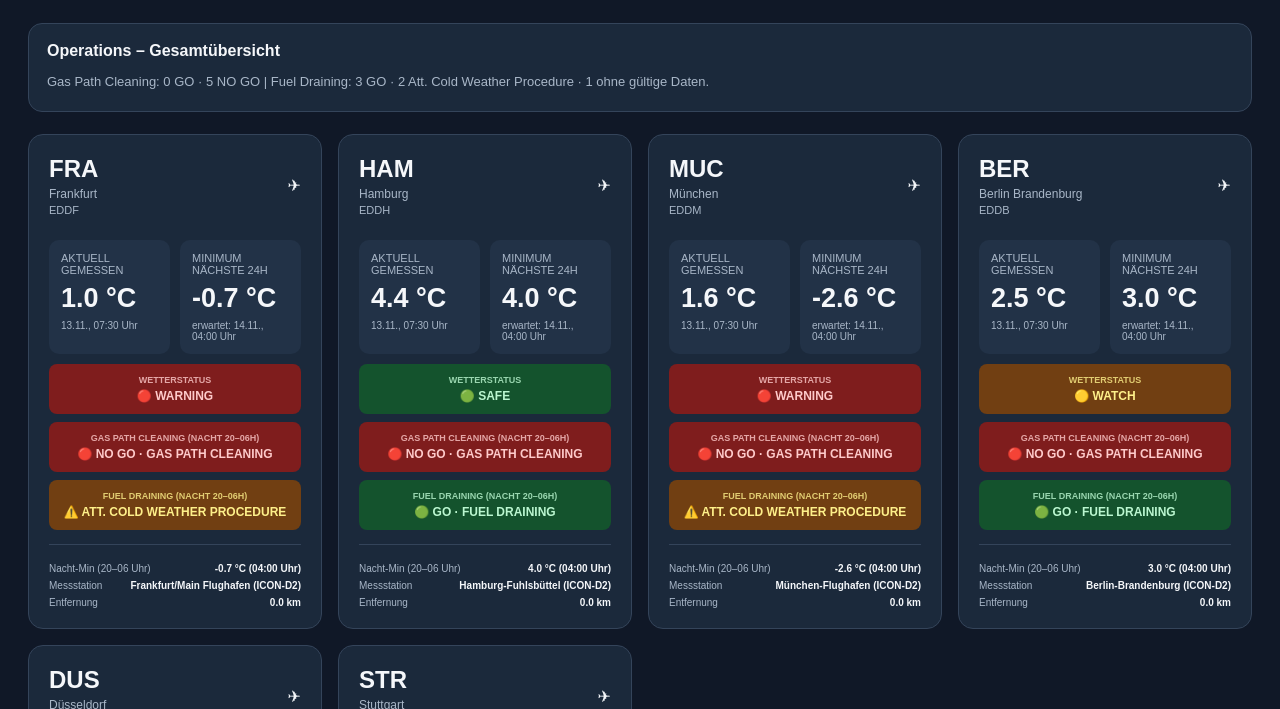
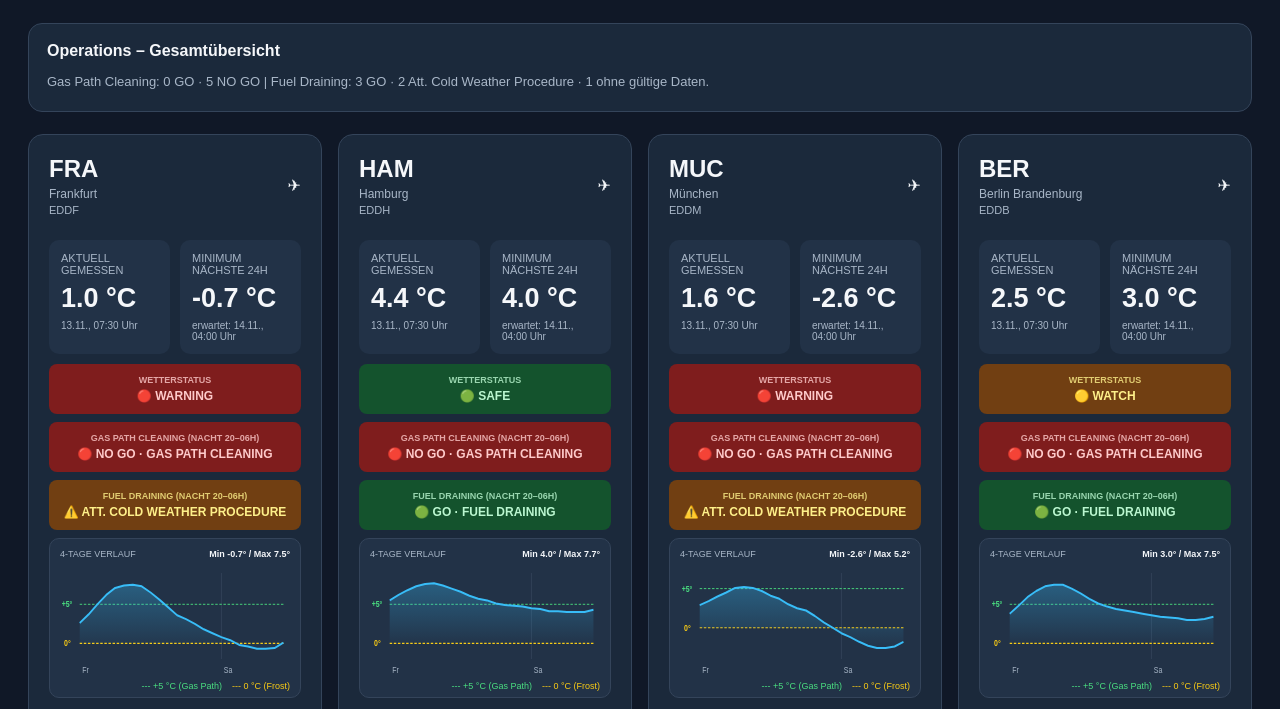
Before and after one commit to Phill12233/airport-weather-dashboard, a plain HTML site: page index.html in a window 1280 px wide. Shown: the part 85-794 px from the top of the page. Drawn offline with Linux system fonts and the light colour scheme; no server answers.

Commit message:
Add 4-day temperature chart with 0°C and +5°C reference lines
Updated grid column size and added new chart styles for a 4-day forecast. Modified API call for fetching weather data to include a 5-day forecast.

```diff
--- a/index.html
+++ b/index.html
@@ -83,7 +83,7 @@ h1 {
 
 .grid {
   display: grid;
-  grid-template-columns: repeat(auto-fit, minmax(245px, 1fr));
+  grid-template-columns: repeat(auto-fit, minmax(265px, 1fr));
   gap: 16px;
 }
 
@@ -159,7 +159,8 @@ h1 {
 }
 
 .weather-status,
-.gaspath-status {
+.gaspath-status,
+.fueldrain-status {
   margin-bottom: 8px;
 }
 
@@ -193,6 +194,52 @@ h1 {
 .gray {
   background: #334155;
   color: #cbd5e1;
+}
+
+/* 4-Tage Forecast Chart Box */
+.chart-box {
+  background: var(--panel-light);
+  border: 1px solid var(--border);
+  border-radius: 10px;
+  padding: 10px 10px 6px;
+  margin-top: 4px;
+}
+
+.chart-header {
+  display: flex;
+  justify-content: space-between;
+  align-items: center;
+  font-size: 9px;
+  color: var(--muted);
+  margin-bottom: 6px;
+}
+
+.chart-range {
+  color: var(--text);
+  font-weight: bold;
+}
+
+.chart-svg {
+  width: 100%;
+  height: 112px;
+  display: block;
+}
+
+.chart-legend {
+  display: flex;
+  justify-content: flex-end;
+  gap: 10px;
+  font-size: 9px;
+  color: var(--muted);
+  margin-top: 4px;
+}
+
+.legend-5 {
+  color: #4ade80;
+}
+
+.legend-0 {
+  color: #facc15;
 }
 
 .details {
@@ -374,29 +421,163 @@ function weatherPresentation(status) {
 }
 
 /* --------------------------------------------------------
-   Live DWD ICON-D2 Fallback im Browser (wenn GitHub Action verzögert)
+   SVG 4-Tage-Temperaturverlauf inkl. 0°C & +5°C Linien
+-------------------------------------------------------- */
+
+function buildForecastChartHtml(hourly, airportCode) {
+  const points = (hourly || []).filter(
+    p => p && p.time && isNumber(p.temperature)
+  );
+
+  if (points.length < 2) {
+    return `
+      <div class="chart-box">
+        <div class="chart-header">
+          <span>TEMPERATURVERLAUF (4 TAGE)</span>
+          <span>--</span>
+        </div>
+        <div style="font-size:10px; color:var(--muted); text-align:center; padding:28px 0;">
+          Keine 4-Tage-Verlaufsdaten verfügbar
+        </div>
+      </div>
+    `;
+  }
+
+  const temps = points.map(p => p.temperature);
+  const rawMin = Math.min(...temps);
+  const rawMax = Math.max(...temps);
+
+  // Y-Achse immer so skalieren, dass 0°C und +5°C sichtbar bleiben
+  const minVal = Math.floor(Math.min(rawMin, -1) - 1);
+  const maxVal = Math.ceil(Math.max(rawMax, 6) + 1);
+  const span = Math.max(maxVal - minVal, 1);
+
+  const W = 280;
+  const H = 112;
+  const padL = 24;
+  const padR = 8;
+  const padT = 8;
+  const padB = 18;
+  const plotW = W - padL - padR;
+  const plotH = H - padT - padB;
+
+  const yForTemp = (t) => padT + ((maxVal - t) / span) * plotH;
+  const xForIdx = (i) => padL + (i / (points.length - 1)) * plotW;
+
+  const y5 = yForTemp(5.0);
+  const y0 = yForTemp(0.0);
+
+  // Pfad der Temperaturkurve
+  const lineCoords = points.map((p, i) => {
+    const x = xForIdx(i).toFixed(1);
+    const y = yForTemp(p.temperature).toFixed(1);
+    return `${i === 0 ? "M" : "L"}${x},${y}`;
+  }).join(" ");
+
+  // Fläche unterhalb der Kurve bis zur 0°C-Linie (oder Boden)
+  const baseLineY = Math.min(Math.max(y0, padT), padT + plotH).toFixed(1);
+  const areaCoords =
+    `${lineCoords} L${xForIdx(points.length - 1).toFixed(1)},${baseLineY} ` +
+    `L${xForIdx(0).toFixed(1)},${baseLineY} Z`;
+
+  // Vertikale Tageswechsel (00:00 Uhr) & Wochentags-Labels
+  let dayMarkers = "";
+  let lastDay = "";
+  points.forEach((p, i) => {
+    const d = new Date(p.time);
+    const dayKey = d.toLocaleDateString("de-DE", { day: "2-digit", month: "2-digit" });
+    const weekday = d.toLocaleDateString("de-DE", { weekday: "short" }).replace(".", "");
+    const x = xForIdx(i);
+
+    if (dayKey !== lastDay) {
+      if (i > 0) {
+        dayMarkers += `<line x1="${x.toFixed(1)}" y1="${padT}" x2="${x.toFixed(1)}" y2="${padT + plotH}" stroke="#34445a" stroke-width="1" />`;
+      }
+      if (x < W - 26) {
+        dayMarkers += `<text x="${(x + 3).toFixed(1)}" y="${H - 4}" fill="#a9b7c8" font-size="8.5">${weekday}</text>`;
+      }
+      lastDay = dayKey;
+    }
+  });
+
+  const gradId = `tempGrad_${airportCode}`;
+
+  return `
+    <div class="chart-box">
+      <div class="chart-header">
+        <span>4-TAGE VERLAUF</span>
+        <span class="chart-range">Min ${rawMin.toFixed(1)}° / Max ${rawMax.toFixed(1)}°</span>
+      </div>
+
+      <svg class="chart-svg" viewBox="0 0 ${W} ${H}" preserveAspectRatio="none">
+        <defs>
+          <linearGradient id="${gradId}" x1="0" y1="0" x2="0" y2="1">
+            <stop offset="0%" stop-color="#38bdf8" stop-opacity="0.32" />
+            <stop offset="100%" stop-color="#38bdf8" stop-opacity="0.02" />
+          </linearGradient>
+        </defs>
+
+        <!-- Tageslinien & Wochentage -->
+        ${dayMarkers}
+
+        <!-- +5°C Referenzlinie (Gas Path Limit) -->
+        <line x1="${padL}" y1="${y5.toFixed(1)}" x2="${W - padR}" y2="${y5.toFixed(1)}"
+              stroke="#4ade80" stroke-width="1" stroke-dasharray="3,2" />
+        <text x="2" y="${(y5 + 3).toFixed(1)}" fill="#4ade80" font-size="8.5" font-weight="bold">+5°</text>
+
+        <!-- 0°C Referenzlinie (Frostgrenze) -->
+        <line x1="${padL}" y1="${y0.toFixed(1)}" x2="${W - padR}" y2="${y0.toFixed(1)}"
+              stroke="#facc15" stroke-width="1.1" stroke-dasharray="3,2" />
+        <text x="5" y="${(y0 + 3).toFixed(1)}" fill="#facc15" font-size="8.5" font-weight="bold">0°</text>
+
+        <!-- Temperaturfläche & -linie -->
+        <path d="${areaCoords}" fill="url(#${gradId})" />
+        <path d="${lineCoords}" fill="none" stroke="#38bdf8" stroke-width="2" stroke-linejoin="round" />
+      </svg>
+
+      <div class="chart-legend">
+        <span class="legend-5">--- +5 °C (Gas Path)</span>
+        <span class="legend-0">--- 0 °C (Frost)</span>
+      </div>
+    </div>
+  `;
+}
+
+/* --------------------------------------------------------
+   Live DWD ICON Fallback im Browser (wenn GitHub Action verzögert)
 -------------------------------------------------------- */
 
 async function fetchLiveDwdIconFallback() {
   const results = await Promise.all(
     airports.map(async (ap) => {
-      const url = `https://api.open-meteo.com/v1/dwd-icon?latitude=${ap.lat}&longitude=${ap.lon}&current=temperature_2m&hourly=temperature_2m&forecast_days=2&timezone=Europe%2FBerlin`;
+      const url = `https://api.open-meteo.com/v1/dwd-icon?latitude=${ap.lat}&longitude=${ap.lon}&current=temperature_2m&hourly=temperature_2m&forecast_days=5&timezone=Europe%2FBerlin`;
       const res = await fetch(url);
       if (!res.ok) throw new Error(`Live-API Fehler für ${ap.code}`);
       const json = await res.json();
 
       const now = new Date();
-      const end = new Date(now.getTime() + 24 * 3600 * 1000);
+      const end24h = new Date(now.getTime() + 24 * 3600 * 1000);
+      const end4d = new Date(now.getTime() + 96 * 3600 * 1000);
 
       let min24h = Infinity;
       let min24hTime = null;
       let nightMin = Infinity;
       let nightMinTime = null;
+      const hourly4d = [];
 
       json.hourly.time.forEach((tStr, idx) => {
         const dt = new Date(tStr);
         const temp = json.hourly.temperature_2m[idx];
-        if (dt >= now && dt <= end && isNumber(temp)) {
+        if (!isNumber(temp)) return;
+
+        if (dt >= now && dt <= end4d) {
+          hourly4d.push({
+            time: dt.toISOString(),
+            temperature: Number(temp.toFixed(1))
+          });
+        }
+
+        if (dt >= now && dt <= end24h) {
           if (temp < min24h) {
             min24h = temp;
             min24hTime = dt.toISOString();
@@ -425,8 +606,9 @@ async function fetchLiveDwdIconFallback() {
         nightMin: Number(nightMin.toFixed(1)),
         nightMinTime,
         weatherStatus: computeWeatherStatus(nightMin),
+        hourly: hourly4d,
         measurementStation: {
-          name: `${ap.city} (DWD ICON-D2 Live)`,
+          name: `${ap.city} (DWD ICON Live)`,
           distanceKm: 0.0
         },
         errors: []
@@ -466,7 +648,6 @@ function render(data) {
     const hasCurrentTemperature = item && isNumber(item.currentTemp);
     const hasForecast = item && isNumber(item.min24h) && item.min24hTime;
 
-    // Maßgeblich für Nacht-Operationen: Nacht-Minimum (20–06 Uhr), Fallback auf 24h-Minimum
     const relevantMin = item && isNumber(item.nightMin)
       ? item.nightMin
       : item?.min24h;
@@ -546,6 +727,15 @@ function render(data) {
       : "";
 
     /* ----------------------------------------------------
+       4-Tage-Temperaturverlauf Chart
+    ---------------------------------------------------- */
+
+    const forecastChartHtml = buildForecastChartHtml(
+      valid ? item.hourly : [],
+      airport.code
+    );
+
+    /* ----------------------------------------------------
        Karte erzeugen
     ---------------------------------------------------- */
 
@@ -590,6 +780,8 @@ function render(data) {
         <span class="status-title">FUEL DRAINING (NACHT 20–06H)</span>
         ${fuelDrainText}
       </div>
+
+      ${forecastChartHtml}
 
       <div class="details">
         <div class="detail-row">
@@ -664,9 +856,16 @@ async function loadWeather() {
     const data = await response.json();
     const age = dataAgeMinutes(data.updatedAt);
 
+    // Prüfen, ob alle 6 Flughäfen gültige Werte inkl. 4-Tage-Verlauf haben
     const allComplete = airports.every(ap => {
       const found = (data.airports || []).find(a => a.code === ap.code);
-      return found && isNumber(found.currentTemp) && isNumber(found.min24h);
+      return (
+        found &&
+        isNumber(found.currentTemp) &&
+        isNumber(found.min24h) &&
+        Array.isArray(found.hourly) &&
+        found.hourly.length > 30
+      );
     });
 
     if (!allComplete || age > LIVE_FALLBACK_AFTER_MINUTES) {
```
